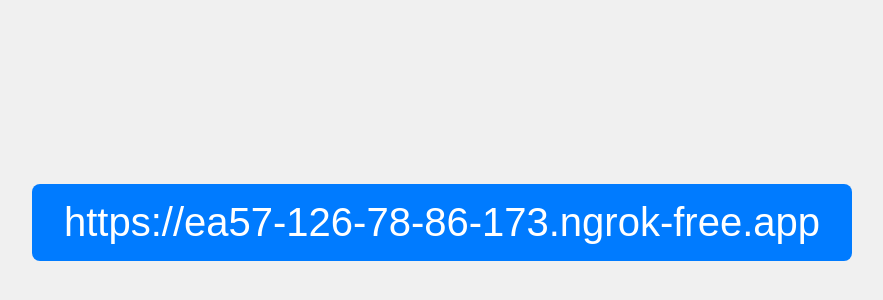
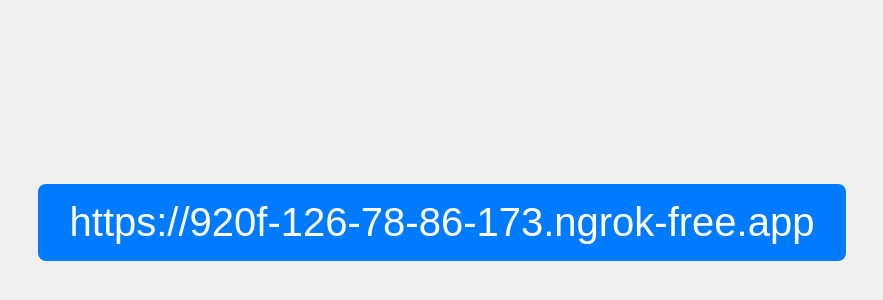
Before and after one commit to nippleonnippon/etc, a plain HTML site: page ngrok-QBqZC36S/index.html in a window 1280 px wide. Shown: the part 178-478 px from the top of the page, without its empty margins (198-1081 px from the left). Drawn offline with Linux system fonts and the light colour scheme.

Commit message:
Update ngrok URL

```diff
--- a/ngrok-QBqZC36S/index.html
+++ b/ngrok-QBqZC36S/index.html
@@ -28,6 +28,6 @@
 </style>
 </head>
 <body>
-  <a href="https://ea57-126-78-86-173.ngrok-free.app">https://ea57-126-78-86-173.ngrok-free.app</a>
+  <a href="https://920f-126-78-86-173.ngrok-free.app">https://920f-126-78-86-173.ngrok-free.app</a>
 </body>
 </html>
```
